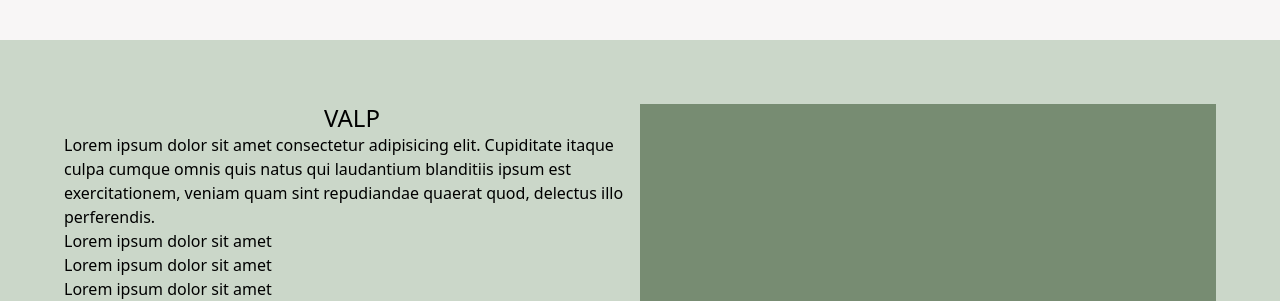
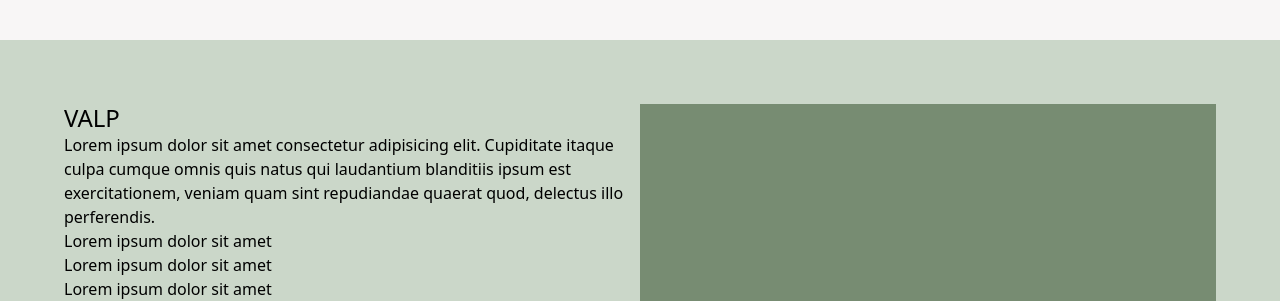
Before and after one commit to Maalinlarsson/din-tass-i-min, a Jekyll site: the page built from _courses/valp.html, in a window 1280 px wide. Shown: the part 161-462 px from the top of the page. Built offline with Jekyll 4.4.1, drawn with Linux system fonts in a browser that asks for light colours; some web fonts are replaced.

Commit message:
courses layout continue

```diff
--- a/_layouts/courses.html
+++ b/_layouts/courses.html
@@ -8,7 +8,7 @@ layout: default
     <div class="max-w-screen-xl">
         <div class="grid grid-cols-2">
             <div>
-                <h2 class="text-2xl uppercase text-center"> {{ page.title }} </h2>
+                <h2 class="text-2xl uppercase"> {{ page.title }} </h2>
                 <p> Lorem ipsum dolor sit amet consectetur adipisicing elit. Cupiditate itaque culpa cumque omnis quis natus qui laudantium blanditiis ipsum est exercitationem, veniam quam sint repudiandae quaerat quod, delectus illo perferendis. </p>
                 <h3> {{ page.inside }} </h3>
                 <p> Lorem ipsum dolor sit amet </p>
```
